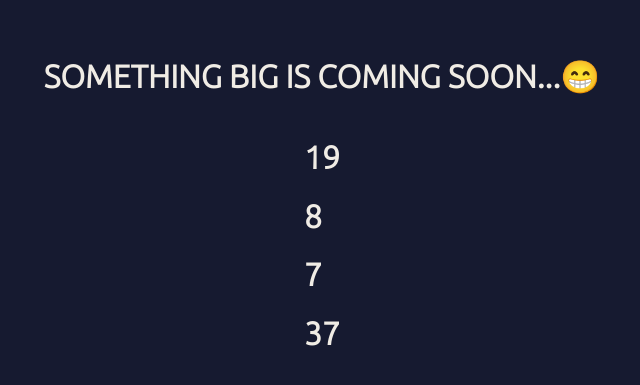
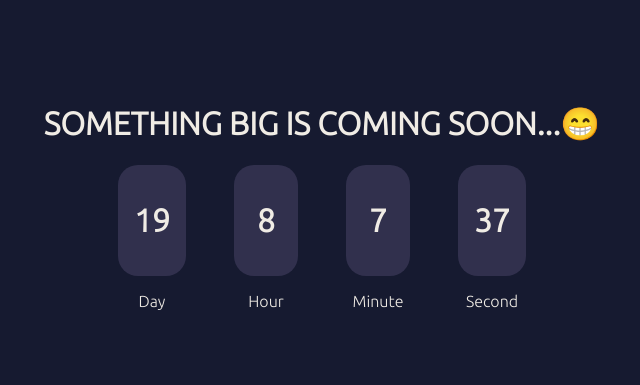
Before and after one commit to SEGRR/portfolio, a React (Create React App) app in the folder portfolio/: page / in a window 1280 px wide. Shown: the part 195-580 px from the top of the page, without its empty margins (318-958 px from the left). Built offline with nearby package versions, Linux system fonts and the light colour scheme.

Commit message:
Design is complete

```diff
--- a/portfolio/public/style.css
+++ b/portfolio/public/style.css
@@ -17,6 +17,28 @@ body{
 
 }
 
-h1{
+.countdown-container{
+    display: flex;
+    flex-direction: row;
+    justify-content: center;
+    align-items: center;
+    gap: 3rem;
+}
+
+.countdown-inner{
+
+    min-width: 5vw;
+    min-height: 6vh;
+    text-align: center;
+}
+
+.time{
+    border-radius: 20px;
+    background-color: #31304D;
+    padding: 1rem;
+    text-align: center;
+}
+
+h1 , h2 , p{
     color: #F0ECE5;
 }
--- a/portfolio/src/components/Timer.jsx
+++ b/portfolio/src/components/Timer.jsx
@@ -4,62 +4,35 @@ import { useState, useEffect, useRef } from 'react';
 
 export default function Timer(){
 
-    const timing = {
-        day: (1000 * 60 * 60 * 24),
-        hour : (1000 * 60 * 60),
-        minute : (1000 * 60),
-        second : 1000
-    }
-
-    const day = (time)=>{
-        return Math.floor(time / timing.day );
-    }
-
-    const hour = (time)=>{
-        return Math.floor((time % timing.day) / timing.hour);
-    }
-
-    const minute = (time)=>{
-        return Math.floor(((time % timing.day) % timing.hour) / timing.minute);
-    }
-
-    const second = (time)=>{
-        return Math.floor((((time % timing.day)% timing.hour) % timing.minute) / timing.second)
-    }
-
+    const rollout_time = new Date("01/01/2024").getTime();
+    const default_value = rollout_time - new Date().getTime();
+    const [time , setTime] = useState(default_value);
     const timer = useRef();
 
-    const rollout_time =  Date.parse("01/01/2024");
-    const default_value = rollout_time - Date.now();
+    const second = 1000;
+    const minute = second * 60;
+    const hour =  minute * 60;
+    const day =   hour * 24;
 
-   const [time , setTime] = useState(default_value);
 
-//    {
-//     day: day(default_value),
-//     hour: hour(default_value),
-//     minute: minute(default_value),
-//     second: second(default_value)
-//    }
+
 
     useEffect(()=>{
        timer.current =  setInterval(()=>{
-            setTime(prev => {
-                return prev - 1;
-            })
+            setTime(prev => prev-1)
         }, 1000);
 
-     //   return ()=> clearInterval(timer.current);
+        return ()=> clearInterval(timer.current);
 
-    });
+    }, []);
 
 
     return (
-        <div>
-
-            <div><h1>{ day(time) }</h1></div>
-            <div><h1>{ hour(time) }</h1></div>
-            <div><h1>{ minute(time) }</h1></div>
-            <div><h1>{ second(time)  }</h1></div>
+        <div className='countdown-container'>
+            <div className='countdown-inner'><div className='time'><h1>{ Math.floor( time / day) }</h1></div><p>Day</p></div>
+            <div className='countdown-inner'><div className='time'><h1>{ Math.floor( (time % day) / hour) }</h1></div><p>Hour</p></div>
+            <div className='countdown-inner'><div className='time'><h1>{ Math.floor( (time % hour) / minute) }</h1></div><p>Minute</p></div>
+            <div className='countdown-inner'><div className='time'><h1>{ Math.floor( (time % minute) / second)  }</h1></div><p>Second</p></div>
         </div>
     )
 }
```
